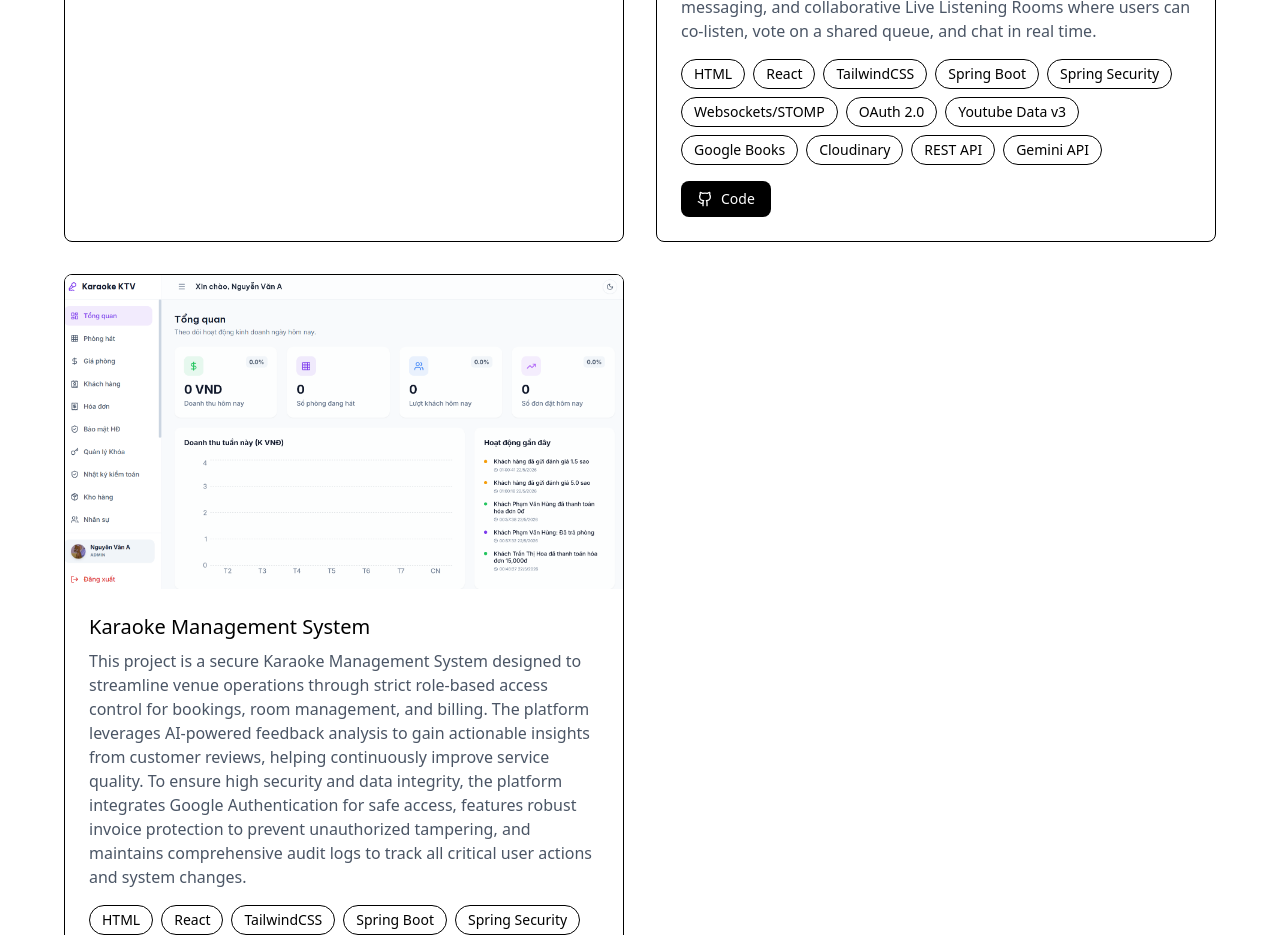
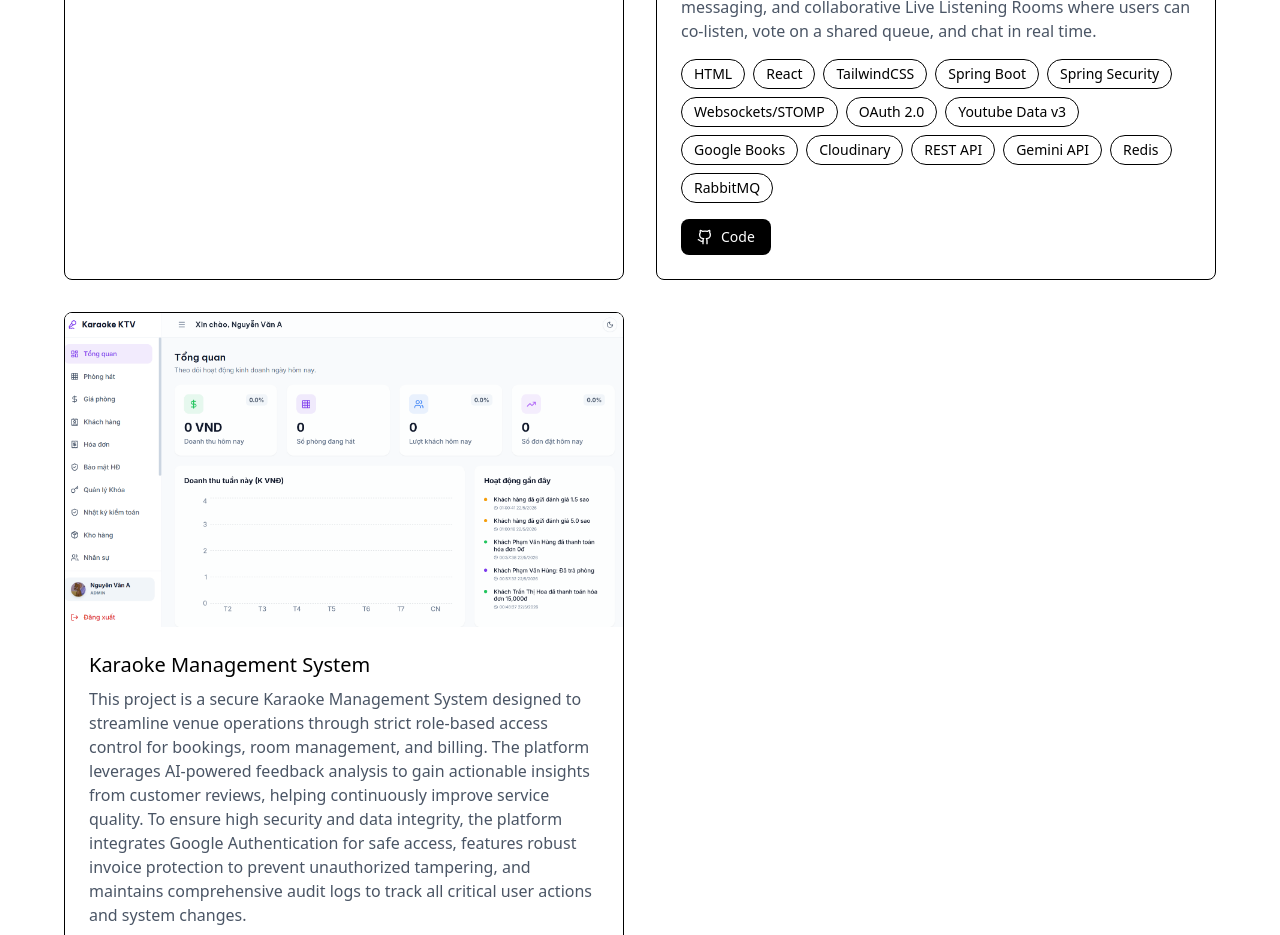
Before and after one commit to DatJB/portfolio, a React (Vite) app: page / in a window 1280 px wide. Shown: the part 3700-4635 px from the top of the page. Built offline with nearby package versions, Linux system fonts and the light colour scheme.

Commit message:
add tags to soundbook

```diff
--- a/src/components/Projects.jsx
+++ b/src/components/Projects.jsx
@@ -30,7 +30,7 @@ export function Projects() {
       title: 'Soundbook Social Network',
       description: 'Soundbook is a comprehensive, music- and book-centric social network platform designed to connect users through their shared reading and listening tastes. The system is built on a client-server architecture backed by a relational database, featuring real-time interactive capabilities powered by WebSockets. Its defining feature is a personalized Taste DNA profiling engine (spanning Music, Book, and hybrid Taste DNA) that analyzes user preferences and calculates taste vectors for community matching. Beyond profiling, Soundbook supports a full suite of social capabilities, including rich content creation (reading updates, quote cards, reviews, blogs, and music notes), structured bookshelves and music collections, direct messaging, and collaborative Live Listening Rooms where users can co-listen, vote on a shared queue, and chat in real time.',
       image: './assets/images/soundbook.png',
-      tags: ['HTML', 'React', 'TailwindCSS', 'Spring Boot', 'Spring Security', 'Websockets/STOMP', 'OAuth 2.0', 'Youtube Data v3', 'Google Books', 'Cloudinary', 'REST API', 'Gemini API'],
+      tags: ['HTML', 'React', 'TailwindCSS', 'Spring Boot', 'Spring Security', 'Websockets/STOMP', 'OAuth 2.0', 'Youtube Data v3', 'Google Books', 'Cloudinary', 'REST API', 'Gemini API', 'Redis', 'RabbitMQ'],
       github: 'https://github.com/DatJB/soundbook-social-network',
       demo: 'https://github.com/DatJB',
     },
```
